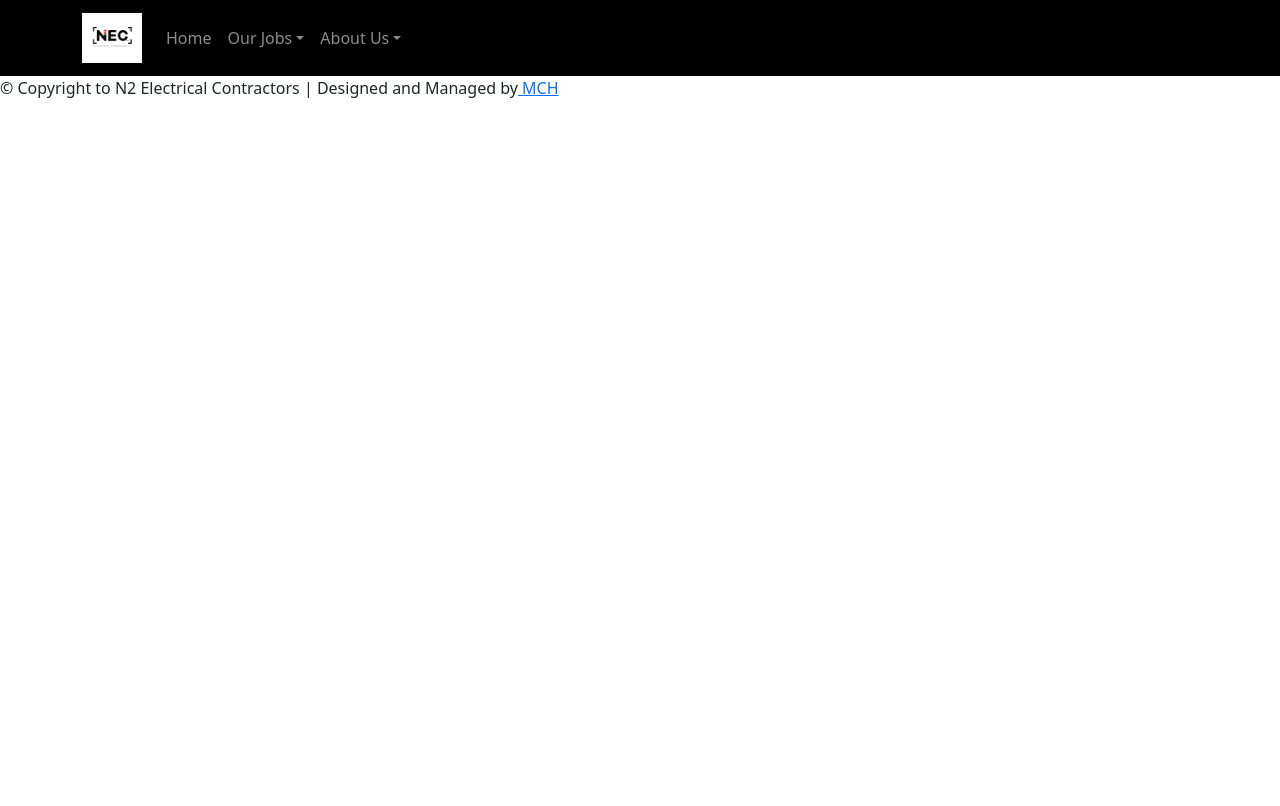
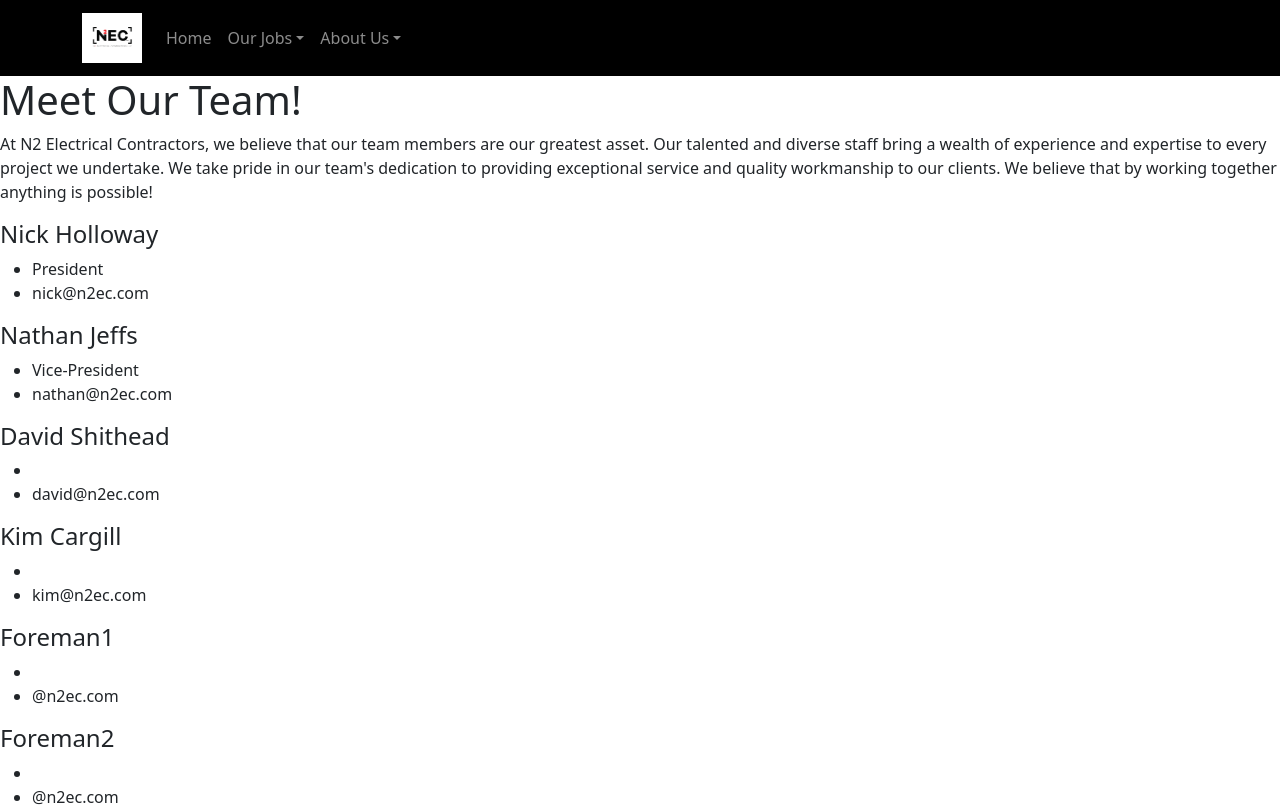
Before and after one commit to MattHerringshaw1/N2EC, a React (Create React App) app in the folder client/: page /OurTeam in a window 1280 px wide. Shown: the top 806 px of the page. Built offline with nearby package versions, Linux system fonts and the light colour scheme.

Commit message:
about us

```diff
--- /dev/null
+++ b/client/src/components/Careers.js
@@ -0,0 +1,35 @@
+
+
+
+function Careers() {
+
+    return(
+        <>
+            <h1>Want to join our team?</h1>
+
+            <div>
+                <p>We are currently seeking talented electricians of all skill levels to join our team. Whether you are an experienced journeyman or a recent graduate of an electrical training program, we welcome your application. We believe in providing a supportive and inclusive work environment where everyone has the opportunity to grow and develop their skills. As an electrician with our company, you will have the chance to work on a variety of projects and contribute to the success of our clients. Come join us and be a part of a dynamic and growing team!</p>
+            </div>
+            <div>
+                <p>We are looking for someone who has the following qualities:</p>
+                <ul>
+                    <li>Strong technical skills and knowledge of electrical systems</li>
+                    <li>Good understanding of electrical codes and safety procedures</li>
+                    <li>Attention to detail and ability to follow instructions accurately</li>
+                    <li>Good problem-solving skills and ability to troubleshoot electrical issues</li>
+                    <li>Strong work ethic and commitment to completing projects on time</li>
+                    <li>Good communication skills and ability to work well in a team environment</li>
+                    <li>Physical fitness and ability to work in various environments</li>
+                    <li>Flexibility and adaptability to changing job requirements and work schedules</li>
+                    <li>Positive attitude and willingness to learn and take on new challenges</li>
+                    <li>Commitment to providing exceptional customer service and maintaining professional standards at all times</li>
+                </ul>
+            </div>
+            <div>
+                <button><a href="mailto: kim@n2ec.com" >Apply Today!</a></button>
+            </div>
+        </>
+    )
+}
+
+export default Careers
--- /dev/null
+++ b/client/src/components/ContactUs.js
@@ -0,0 +1,45 @@
+
+
+function ContactUs() {
+
+    return(
+        <>
+        <div>
+            <h1>Contact Us</h1>
+            <p>Thank you for considering N2 Electrical Contractors for your project needs. We welcome any questions you may have regarding our services, or if you would like to submit a bid or request more information. Our team is dedicated to providing prompt and professional responses to all inquiries. We understand that every project is unique, and we are committed to working closely with our clients to ensure their needs are met. We appreciate your interest in our company and look forward to hearing from you.</p>
+        </div>
+
+        <div>
+            <ul>
+                <li>
+                    <svg xmlns="http://www.w3.org/2000/svg" width="16" height="16" fill="currentColor" class="bi bi-geo-alt" viewBox="0 0 16 16">
+                    <path d="M12.166 8.94c-.524 1.062-1.234 2.12-1.96 3.07A31.493 31.493 0 0 1 8 14.58a31.481 31.481 0 0 1-2.206-2.57c-.726-.95-1.436-2.008-1.96-3.07C3.304 7.867 3 6.862 3 6a5 5 0 0 1 10 0c0 .862-.305 1.867-.834 2.94zM8 16s6-5.686 6-10A6 6 0 0 0 2 6c0 4.314 6 10 6 10z"/>
+                    <path d="M8 8a2 2 0 1 1 0-4 2 2 0 0 1 0 4zm0 1a3 3 0 1 0 0-6 3 3 0 0 0 0 6z"/>
+                    </svg>
+                    N2 Electrical Contractors
+                    <br></br>
+                    701 Broadway Street
+                    <br></br>
+                    Lubbock, TX 79401
+                </li>
+                <li>
+                    <svg xmlns="http://www.w3.org/2000/svg" width="16" height="16" fill="currentColor" class="bi bi-telephone" viewBox="0 0 16 16">
+                    <path d="M3.654 1.328a.678.678 0 0 0-1.015-.063L1.605 2.3c-.483.484-.661 1.169-.45 1.77a17.568 17.568 0 0 0 4.168 6.608 17.569 17.569 0 0 0 6.608 4.168c.601.211 1.286.033 1.77-.45l1.034-1.034a.678.678 0 0 0-.063-1.015l-2.307-1.794a.678.678 0 0 0-.58-.122l-2.19.547a1.745 1.745 0 0 1-1.657-.459L5.482 8.062a1.745 1.745 0 0 1-.46-1.657l.548-2.19a.678.678 0 0 0-.122-.58L3.654 1.328zM1.884.511a1.745 1.745 0 0 1 2.612.163L6.29 2.98c.329.423.445.974.315 1.494l-.547 2.19a.678.678 0 0 0 .178.643l2.457 2.457a.678.678 0 0 0 .644.178l2.189-.547a1.745 1.745 0 0 1 1.494.315l2.306 1.794c.829.645.905 1.87.163 2.611l-1.034 1.034c-.74.74-1.846 1.065-2.877.702a18.634 18.634 0 0 1-7.01-4.42 18.634 18.634 0 0 1-4.42-7.009c-.362-1.03-.037-2.137.703-2.877L1.885.511z"/>
+                    </svg>
+                    +1 (806) 993-0024
+                </li>
+                <li>
+                    <svg xmlns="http://www.w3.org/2000/svg" width="16" height="16" fill="currentColor" class="bi bi-envelope" viewBox="0 0 16 16">
+                    <path d="M0 4a2 2 0 0 1 2-2h12a2 2 0 0 1 2 2v8a2 2 0 0 1-2 2H2a2 2 0 0 1-2-2V4Zm2-1a1 1 0 0 0-1 1v.217l7 4.2 7-4.2V4a1 1 0 0 0-1-1H2Zm13 2.383-4.708 2.825L15 11.105V5.383Zm-.034 6.876-5.64-3.471L8 9.583l-1.326-.795-5.64 3.47A1 1 0 0 0 2 13h12a1 1 0 0 0 .966-.741ZM1 11.105l4.708-2.897L1 5.383v5.722Z"/>
+                    </svg>
+                    <a href="mailto: kim@n2ec.com" >kim@n2ec.com</a>
+                </li>
+            </ul>
+
+
+        </div>
+        </>
+    )
+}
+
+export default ContactUs
--- a/client/src/components/Home.js
+++ b/client/src/components/Home.js
@@ -1,13 +1,20 @@
 
 import lubbockStar from '../images/lubbock/lubbock-star.jpeg'
 import dallasStar from '../images/dallas/dallas-star.jpeg'
+import logo from '../images/logo1.png'
 import { NavLink } from 'react-router-dom'
 
 function Home() {
 
     return(
         <>
-
+            <div>
+                <div>
+                    <img width={500} height={400} src={logo} alt=''></img>
+                    <h6>TECL 31364 </h6>
+                    <h6>Trusted by the best</h6>
+                </div>
+            </div>
             <div>
                 <div>
                     <NavLink to='/Dallas'>
--- a/client/src/components/Lubbock.js
+++ b/client/src/components/Lubbock.js
@@ -17,6 +17,7 @@ import doubleDaves from '../images/lubbock/double-daves/logo.jpeg'
 import milan from '../images/lubbock/milan/logo.jpeg'
 import tesla from '../images/lubbock/tesla/logo.jpeg'
 import { NavLink } from 'react-router-dom'
+
 
 import '../styles/lubbock.css'
 
--- a/client/src/components/Menu.js
+++ b/client/src/components/Menu.js
@@ -26,9 +26,9 @@ function Menu() {
               <NavDropdown.Item href="/Lubbock">Lubbock</NavDropdown.Item>
             </NavDropdown>
             <NavDropdown title="About Us" id="basic-nav-dropdown">
-              <NavDropdown.Item href="/#">Our Team</NavDropdown.Item>
-              <NavDropdown.Item href="/#">Careers</NavDropdown.Item>
-              <NavDropdown.Item href="/#">Contact Us</NavDropdown.Item>
+              <NavDropdown.Item href="/OurTeam">Our Team</NavDropdown.Item>
+              <NavDropdown.Item href="/Careers">Careers</NavDropdown.Item>
+              <NavDropdown.Item href="/ContactUs">Contact Us</NavDropdown.Item>
             </NavDropdown>
           </Nav>
           {/* <Nav className="me-auto">
--- /dev/null
+++ b/client/src/components/OurTeam.js
@@ -0,0 +1,76 @@
+
+
+function OurTeam() {
+
+    return(
+        <>
+        <div>
+            <h1>Meet Our Team!</h1>
+        </div>
+        <div>
+            <p>At N2 Electrical Contractors, we believe that our team members are our greatest asset. Our talented and diverse staff bring a wealth of experience and expertise to every project we undertake. We take pride in our team's dedication to providing exceptional service and quality workmanship to our clients. We believe that by working together anything is possible!</p>
+        </div>
+
+        <div>
+            <div>
+                <h4>Nick Holloway</h4>
+                <ul>
+                    <li>President</li>
+                    <li>nick@n2ec.com</li>
+
+                </ul>
+            </div>
+            <div>
+                <h4>Nathan Jeffs</h4>
+                <ul>
+                    <li>Vice-President</li>
+                    <li>nathan@n2ec.com</li>
+
+                </ul>
+            </div>
+            <div>
+                <h4>David Shithead</h4>
+                <ul>
+                    <li></li>
+                    <li>david@n2ec.com</li>
+
+                </ul>
+            </div>
+            <div>
+                <h4>Kim Cargill</h4>
+                <ul>
+                    <li></li>
+                    <li>kim@n2ec.com</li>
+
+                </ul>
+            </div>
+            <div>
+                <h4>Foreman1</h4>
+                <ul>
+                    <li></li>
+                    <li>@n2ec.com</li>
+
+                </ul>
+            </div>
+            <div>
+                <h4>Foreman2</h4>
+                <ul>
+                    <li></li>
+                    <li>@n2ec.com</li>
+
+                </ul>
+            </div>
+            <div>
+                <h4>Foreman3</h4>
+                <ul>
+                    <li></li>
+                    <li>@n2ec.com</li>
+
+                </ul>
+            </div>
+        </div>
+        </>
+    )
+}
+
+export default OurTeam
--- a/client/src/index.js
+++ b/client/src/index.js
@@ -8,6 +8,8 @@ import Home from './components/Home';
 import Lubbock from './components/Lubbock';
 import Dallas from './components/Dallas';
 import BaseLayout from './components/BaseLayout';
+import Careers from './components/Careers';
+import ContactUs from './components/ContactUs';
 import 'bootstrap/dist/css/bootstrap.min.css';
 import Guadalupe from './components/jobsites/lubbock/Guadalupe';
 import AdventurePark from './components/jobsites/lubbock/AdventurePark';
@@ -24,6 +26,7 @@ import Dominos from './components/jobsites/lubbock/Dominos';
 import ElMitote from './components/jobsites/lubbock/ElMitote';
 import Milan from './components/jobsites/lubbock/Milan';
 import Tesla from './components/jobsites/lubbock/Tesla';
+import OurTeam from './components/OurTeam';
 
 
 const root = ReactDOM.createRoot(document.getElementById('root'));
@@ -33,6 +36,9 @@ root.render(
     <BaseLayout>
         <Routes>
           <Route path='/' element={<Home />} />
+          <Route path='/Careers' element={<Careers />} />
+          <Route path='/ContactUs' element={<ContactUs />} />
+          <Route path='/OurTeam' element={<OurTeam />} />
           <Route path='/Dallas' element={<Dallas />} />
           <Route path='/Lubbock' element={<Lubbock />} />
           <Route path='/Lubbock/GuadalupeVillas' element={<Guadalupe />} />
```
Also changed, not shown: client/src/images/logo1.png (added).
